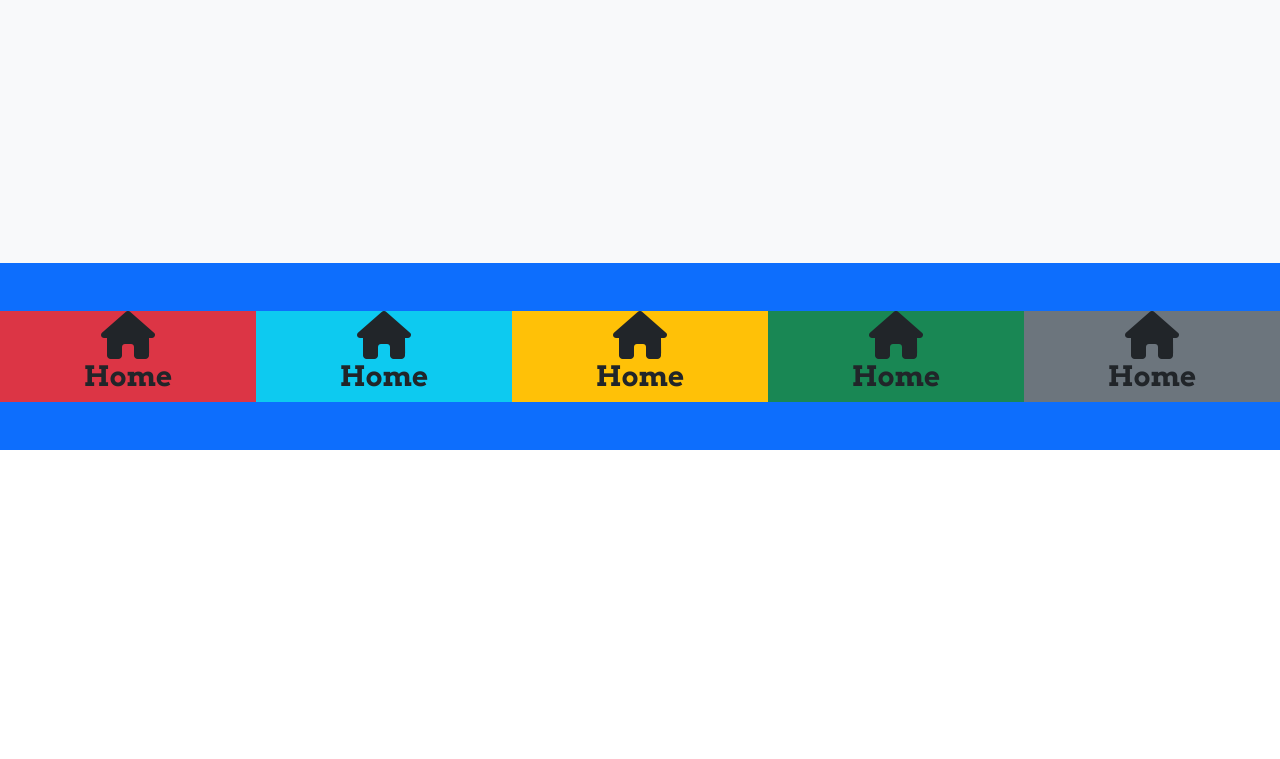
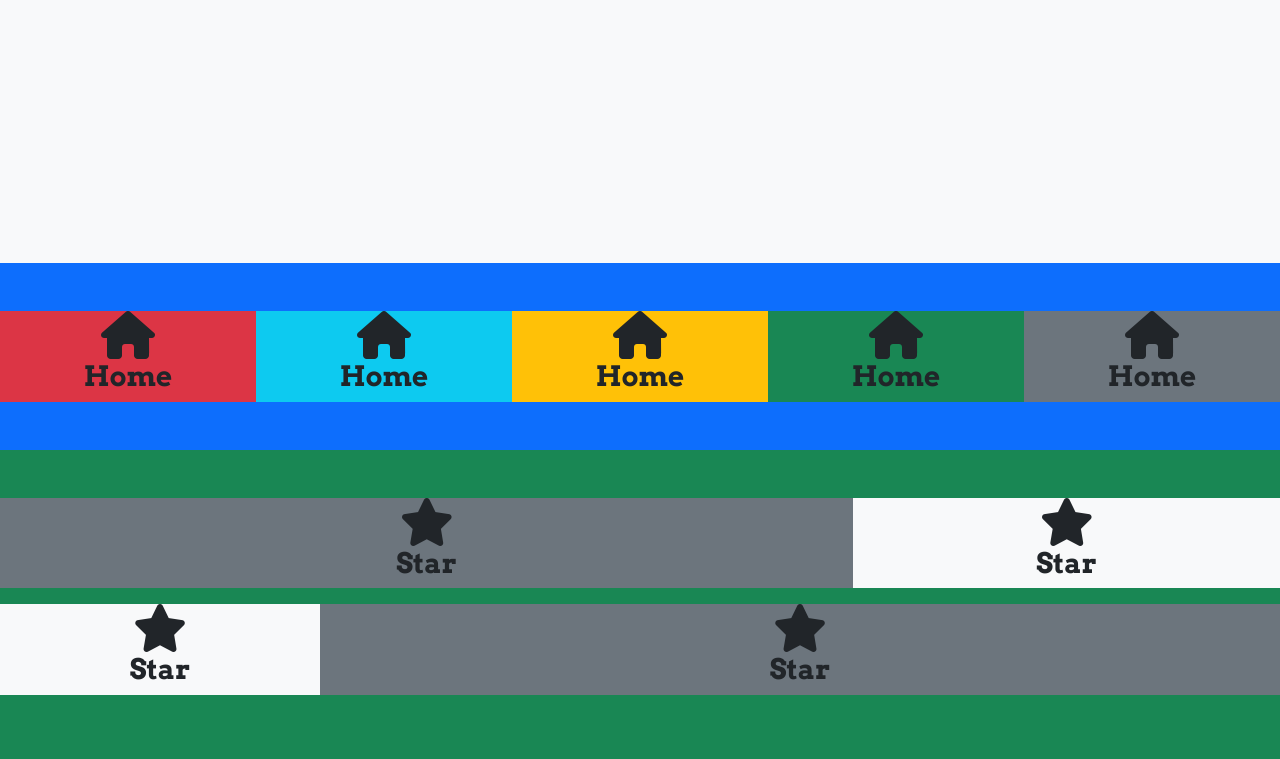
Before and after one commit to abhibs/bootstrap-project-one, a plain HTML site: page index.html in a window 1280 px wide. Shown: the part 1968-2727 px from the top of the page. Before the commit the page ends 2418 px from the top, so only its background shows below. Drawn offline with Linux system fonts and the light colour scheme.

Commit message:
section four part with  col without given break point and with number

```diff
--- a/index.html
+++ b/index.html
@@ -122,6 +122,32 @@
 
 
 
+    <section class="bg-success py-5">
+        <div class="container-fluid">
+            <div class="row">
+                <div class="col-8 bg-secondary mb-3 text-center">
+                    <i class="fa-solid fa-star fa-3x"></i>
+                    <h3 class="text-dark">Star</h3t>
+                </div>
+                <div class="col-4 bg-light mb-3 text-center">
+                    <i class="fa-solid fa-star fa-3x"></i>
+                    <h3 class="text-dark">Star</h3t>
+                </div>
+
+                <div class="col-3 bg-light mb-3 text-center">
+                    <i class="fa-solid fa-star fa-3x"></i>
+                    <h3 class="text-dark">Star</h3t>
+                </div>
+                <div class="col-9 bg-secondary mb-3 text-center">
+                    <i class="fa-solid fa-star fa-3x"></i>
+                    <h3 class="text-dark">Star</h3t>
+                </div>
+            </div>
+        </div>
+    </section>
+
+
+
 
 
 
```
